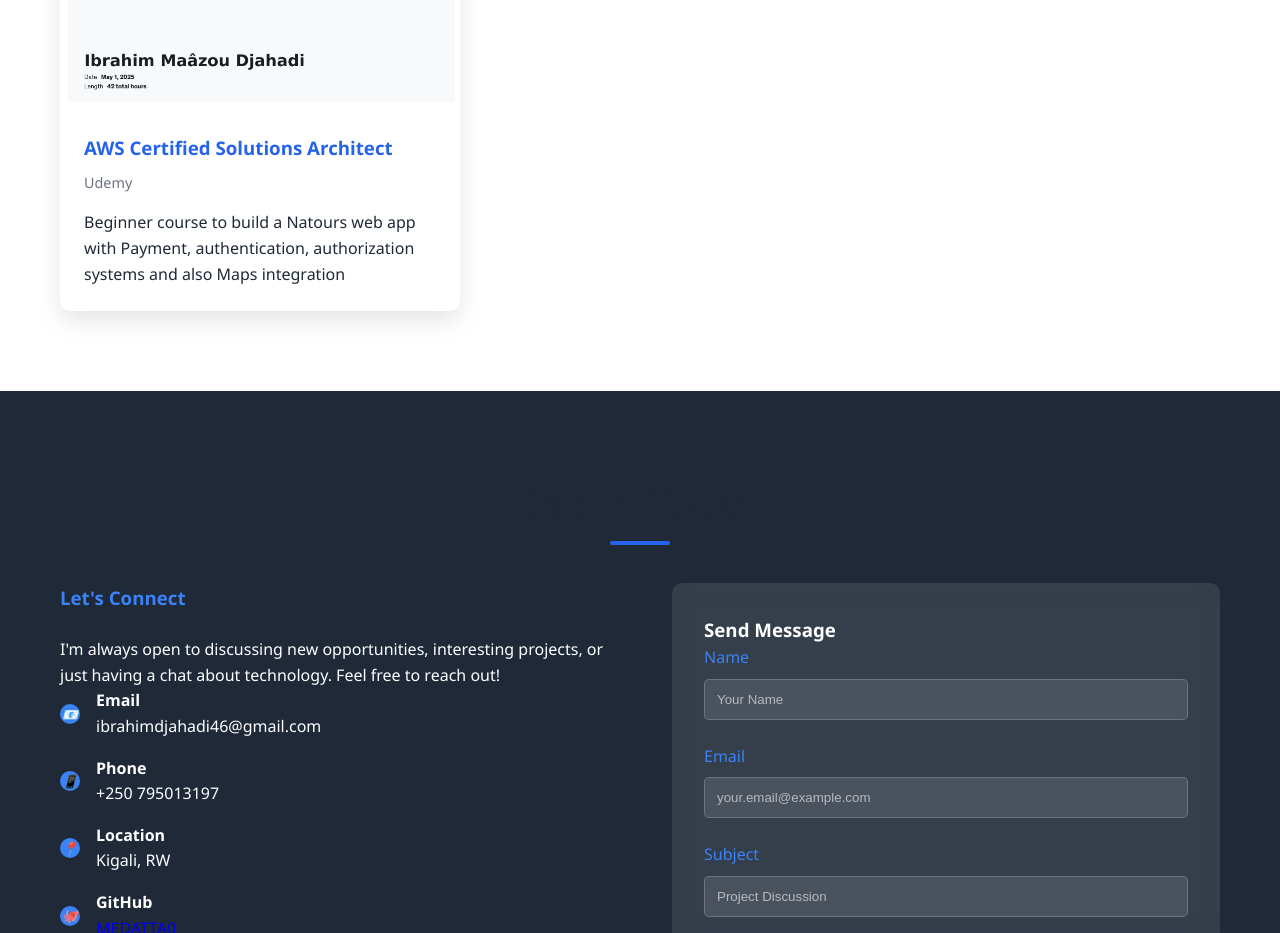
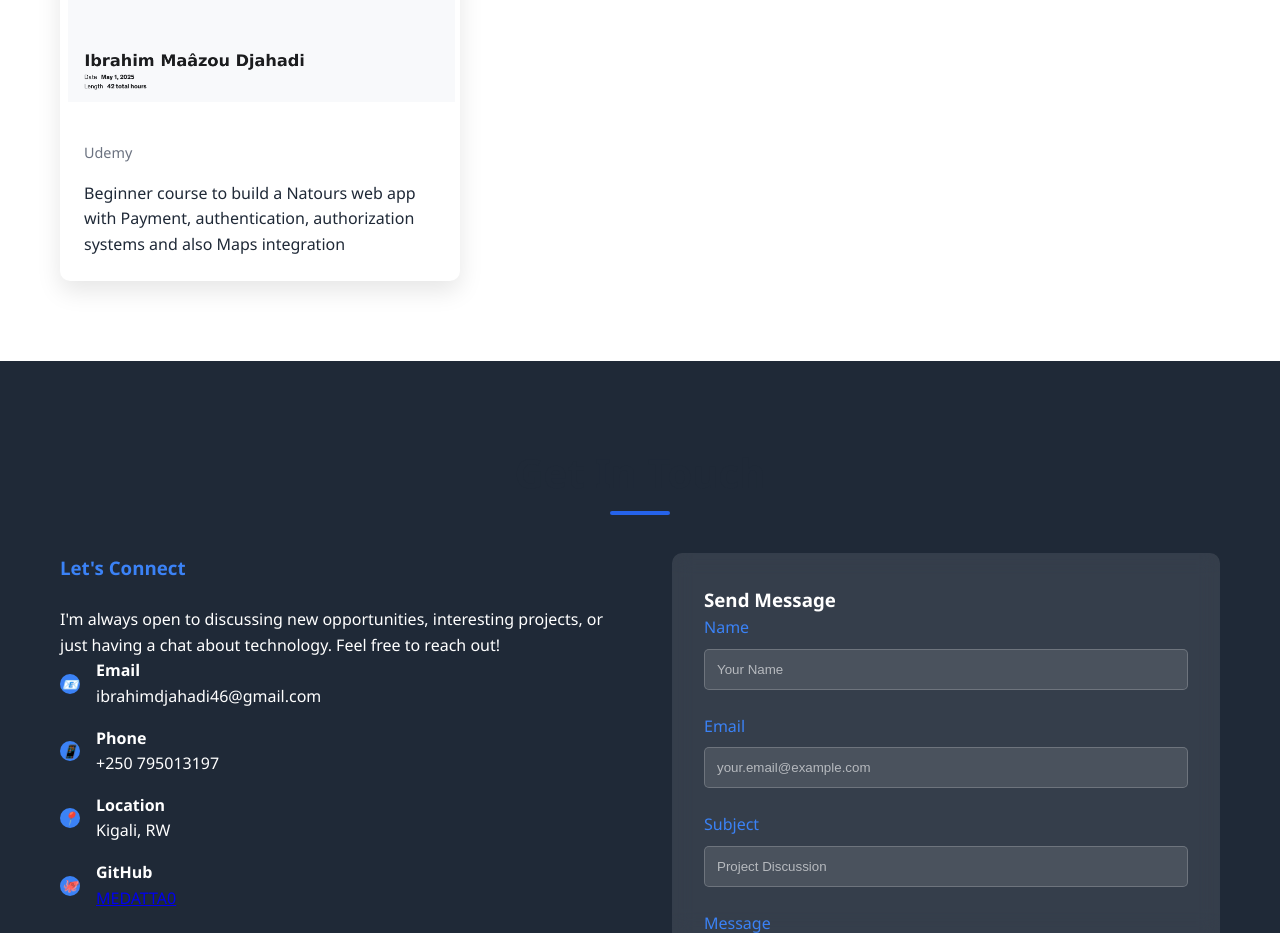
Before and after one commit to MEDATTA0/resume_assignment, a plain HTML site: page index.html in a window 1280 px wide. Shown: the part 4200-5133 px from the top of the page. Drawn offline with Linux system fonts and the light colour scheme.

Commit message:
Update index.html
Removed "AWS Certified Solutions Architect"

```diff
--- a/index.html
+++ b/index.html
@@ -313,7 +313,7 @@
                     onclick="openModal('Node.js and MongoDB Udemy certification', 'Udemy', '2025', 'Comprehensive certification covering Node.js, Express, MongoDB and best practices for building a small/medium web application.')">
                     <img class="certificate-image" src="./images/UC-6494dff7-c653-4758-a278-8ffc5a1b0d0d.jpg" />
                     <div class="certificate-info">
-                        <h3>AWS Certified Solutions Architect</h3>
+                        <h3></h3>
                         <div class="certificate-org">Udemy</div>
                         <p>Beginner course to build a Natours web app with Payment, authentication, authorization
                             systems and also Maps integration</p>
```
